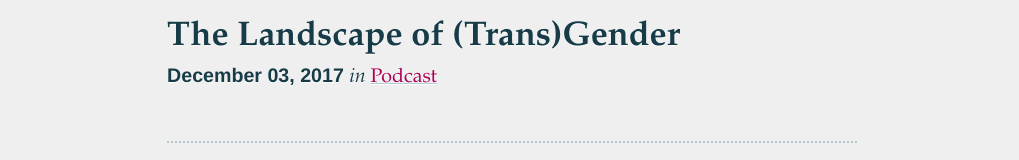
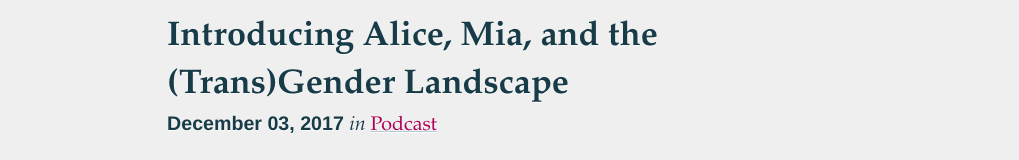
Before and after one commit to mirisuzanne/aliceandmia, a website: page docs/2017/12/03/introducing/index.html in a window 1280 px wide. Shown: the part 515-675 px from the top of the page, without its empty margins (128-1147 px from the left). Drawn offline with Linux system fonts and the light colour scheme.

Commit message:
Another title

```diff
--- a/docs/2017/12/03/introducing/index.html
+++ b/docs/2017/12/03/introducing/index.html
@@ -13,7 +13,7 @@
   <meta http-equiv="X-UA-Compatible" content="IE=edge;chrome=1" />
 
   <!-- Info -->
-  <title>The Landscape of (Trans)Gender | Alice &amp; Mia</title>
+  <title>Introducing Alice, Mia, and the (Trans)Gender Landscape | Alice &amp; Mia</title>
   <meta name="description" content="Episode 1 introduces the podcast and your hosts as they ask each other about their lives and walk us through some of their feelings and experiences." />
   <link href="/feed.atom" rel="alternate" title="Feed" type="application/atom+xml">
   <meta name="robots" content="index, follow" />
@@ -21,7 +21,7 @@
   <!-- Open Graph -->
 
 
-  <meta property="og:title" content="The Landscape of (Trans)Gender" />
+  <meta property="og:title" content="Introducing Alice, Mia, and the (Trans)Gender Landscape" />
   <meta property="og:site_name" content="Alice &amp; Mia" />
   <meta property="og:type" content="article" />
   <meta property="og:image" content="http://www.aliceandmia.com/static/images/hero.jpg" />
@@ -156,7 +156,7 @@
     <header class="rst-head">
 
         <h1 data-heading="rst">
-          The Landscape of&nbsp;(Trans)Gender
+          Introducing Alice, Mia, and the (Trans)Gender&nbsp;Landscape
         </h1>
 
 
```
Also changed, not shown: docs/2017/12/index.html (+1 -1 lines), docs/index.html (+1 -1 lines), docs/tags/Podcast/index.html (+1 -1 lines), 3 other files.
